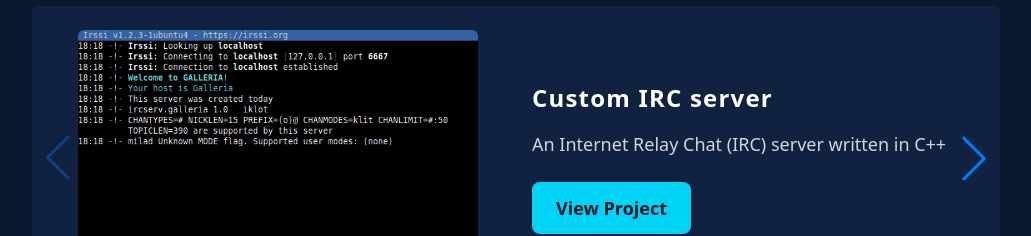
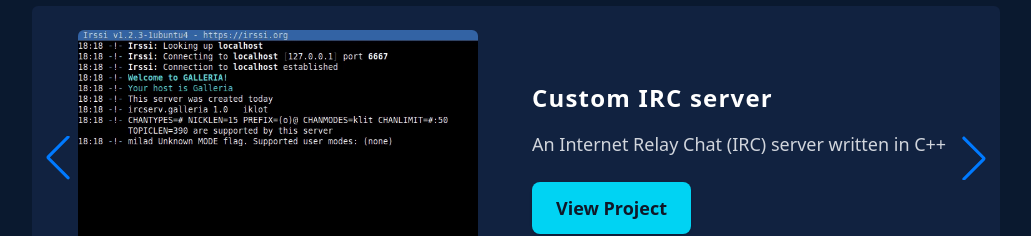
Before and after one commit to miladrahmat/Portfolio, a React (Vite) app: page / in a window 1280 px wide. Shown: the part 2720-2956 px from the top of the page, without its empty margins (124-1155 px from the left). Built offline with nearby package versions, Linux system fonts and the light colour scheme.

Commit message:
Implemented keyboard and mousewheel navigation for carousel

```diff
--- a/src/components/Projects.tsx
+++ b/src/components/Projects.tsx
@@ -1,5 +1,5 @@
 import { Swiper, SwiperSlide } from 'swiper/react'
-import { Navigation, Pagination } from 'swiper/modules'
+import { Navigation, Pagination, Keyboard, Mousewheel } from 'swiper/modules'
 import 'swiper/css';
 import 'swiper/css/navigation'
 import 'swiper/css/pagination'
@@ -54,7 +54,7 @@ return (
 						Check out my most recent projects
 					</p>
 				</div>
-				<Swiper modules={[Navigation, Pagination]} navigation pagination={{ clickable: true }} spaceBetween={50} slidesPerView={1} className="w-full">
+				<Swiper modules={[Navigation, Pagination, Keyboard, Mousewheel]} navigation pagination={{ clickable: true }} keyboard={{ enabled: true }} mousewheel={{ forceToAxis: true }} spaceBetween={50} slidesPerView={1} loop={true} className="w-full">
 					{projects.map((project, idx) => (
 						<SwiperSlide key={idx} className="w-full flex items-center justify-center">
 							<div className="flex flex-col md:flex-row items-center justify-center h-full w-full bg-[#112240] rounded-md p-6">
```
